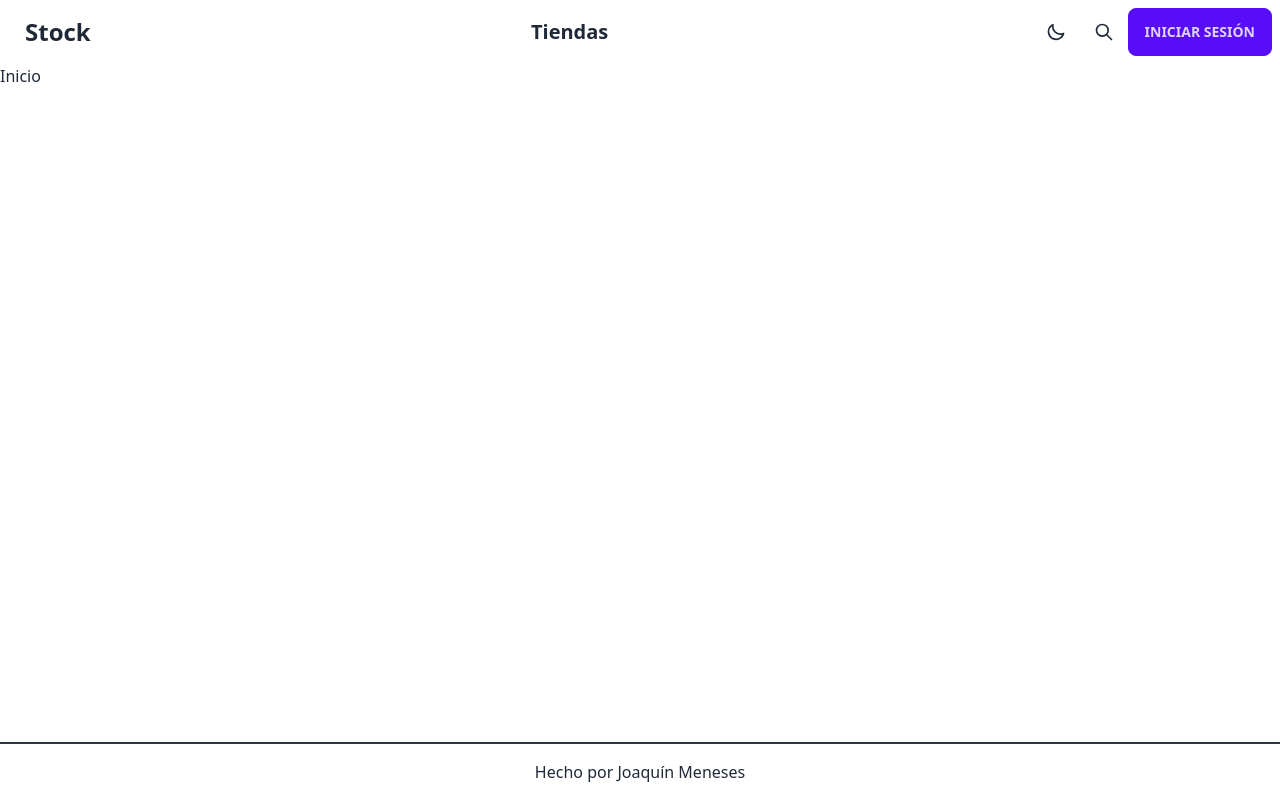
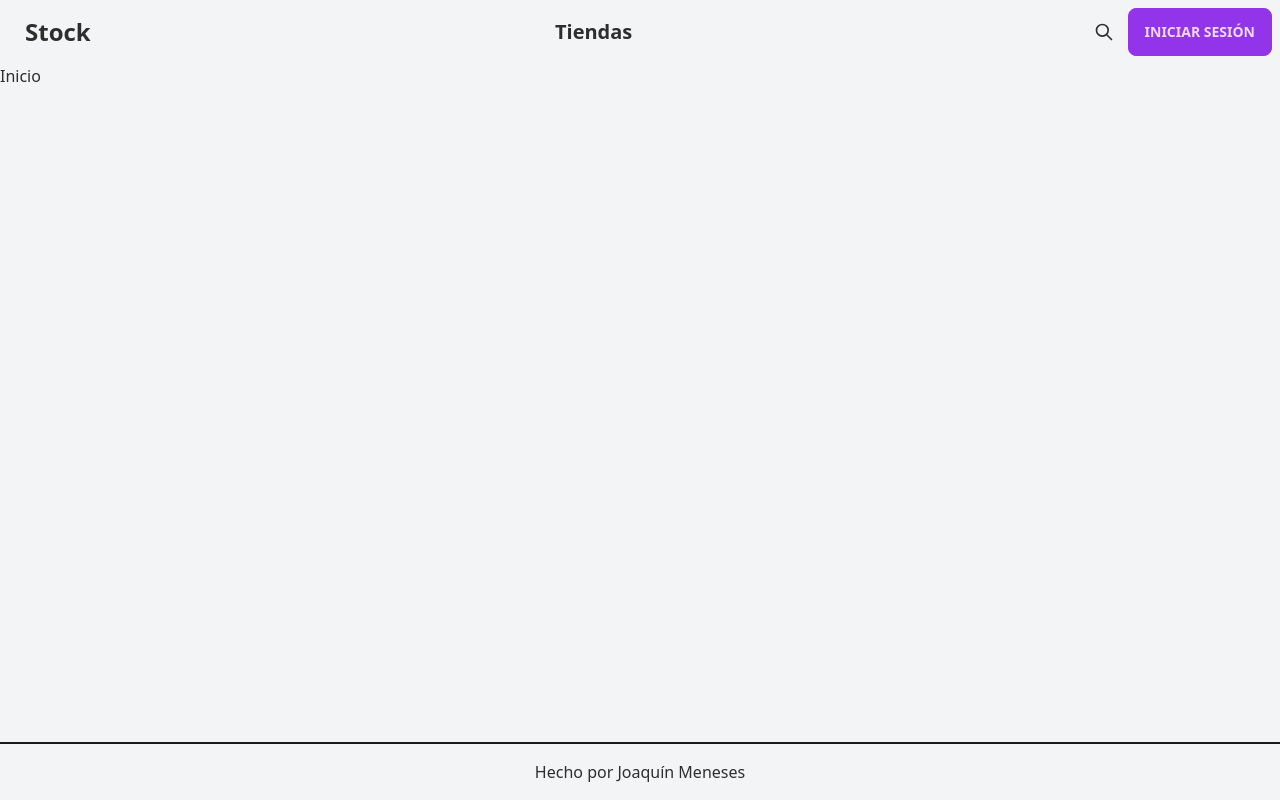
Before and after one commit to JoaquinMeneses/Stock-Front, a Next.js app: page / in a window 1280 px wide. Built offline with nearby package versions, Linux system fonts and the light colour scheme.

Commit message:
Delete toggle theme mode

```diff
--- a/app/layout.tsx
+++ b/app/layout.tsx
@@ -4,11 +4,7 @@
 import NavBar from "@/components/NavBar";
 import Footer from "@/components/Footer";
 
-import useStore from "@/store/store";
-
 import type { Metadata } from "next";
-import React, { ReactNode } from "react"; // Importamos ReactNode
-
 export const metadata: Metadata = {
   title: "Stock",
   description: "Gestion de stock",
@@ -16,16 +12,14 @@
 
 const inter = Inter({ subsets: ["latin"] });
 
-interface RootLayoutProps {
-  children: ReactNode;
-}
-
-export default function RootLayout({ children }: RootLayoutProps) {
-  const { theme } = useStore();
-
+export default function RootLayout({
+  children,
+}: {
+  children: React.ReactNode;
+}) {
   return (
     <>
-      <html lang="es" className="h-screen" data-theme={theme}>
+      <html lang="es" className="h-screen">
         <body className="flex flex-col h-full">
           <NavBar />
           <main className="flex-grow">{children}</main>
--- a/components/Menu.tsx
+++ b/components/Menu.tsx
@@ -1,13 +1,9 @@
 import Profile from "./Profile";
 import Auth from "./Auth";
-
-import useStore from "@/store/store";
 
 const user = true;
 
 const Menu = () => {
-  const { setTheme } = useStore();
-
   const Cart = () => {
     return (
       <div className="btn btn-ghost btn-circle">
@@ -31,26 +27,6 @@
 
   return (
     <div>
-      <div
-        className="swap swap-rotate btn btn-ghost btn-circle"
-        onClick={setTheme}
-      >
-        <input type="checkbox" />
-        <svg
-          className="swap-on fill-current h-5 w-5"
-          xmlns="http://www.w3.org/2000/svg"
-          viewBox="0 0 24 24"
-        >
-          <path d="M5.64,17l-.71.71a1,1,0,0,0,0,1.41,1,1,0,0,0,1.41,0l.71-.71A1,1,0,0,0,5.64,17ZM5,12a1,1,0,0,0-1-1H3a1,1,0,0,0,0,2H4A1,1,0,0,0,5,12Zm7-7a1,1,0,0,0,1-1V3a1,1,0,0,0-2,0V4A1,1,0,0,0,12,5ZM5.64,7.05a1,1,0,0,0,.7.29,1,1,0,0,0,.71-.29,1,1,0,0,0,0-1.41l-.71-.71A1,1,0,0,0,4.93,6.34Zm12,.29a1,1,0,0,0,.7-.29l.71-.71a1,1,0,1,0-1.41-1.41L17,5.64a1,1,0,0,0,0,1.41A1,1,0,0,0,17.66,7.34ZM21,11H20a1,1,0,0,0,0,2h1a1,1,0,0,0,0-2Zm-9,8a1,1,0,0,0-1,1v1a1,1,0,0,0,2,0V20A1,1,0,0,0,12,19ZM18.36,17A1,1,0,0,0,17,18.36l.71.71a1,1,0,0,0,1.41,0,1,1,0,0,0,0-1.41ZM12,6.5A5.5,5.5,0,1,0,17.5,12,5.51,5.51,0,0,0,12,6.5Zm0,9A3.5,3.5,0,1,1,15.5,12,3.5,3.5,0,0,1,12,15.5Z" />
-        </svg>
-        <svg
-          className="swap-off fill-current h-5 w-5"
-          xmlns="http://www.w3.org/2000/svg"
-          viewBox="0 0 24 24"
-        >
-          <path d="M21.64,13a1,1,0,0,0-1.05-.14,8.05,8.05,0,0,1-3.37.73A8.15,8.15,0,0,1,9.08,5.49a8.59,8.59,0,0,1,.25-2A1,1,0,0,0,8,2.36,10.14,10.14,0,1,0,22,14.05,1,1,0,0,0,21.64,13Zm-9.5,6.69A8.14,8.14,0,0,1,7.08,5.22v.27A10.15,10.15,0,0,0,17.22,15.63a9.79,9.79,0,0,0,2.1-.22A8.11,8.11,0,0,1,12.14,19.73Z" />
-        </svg>
-      </div>
       <div className="btn btn-ghost btn-circle">
         <svg
           xmlns="http://www.w3.org/2000/svg"
--- a/store/store.tsx
+++ /dev/null
@@ -1,14 +0,0 @@
-import { create } from "zustand";
-
-type Store = {
-  theme: string;
-  setTheme: () => void;
-};
-
-const useStore = create<Store>()((set) => ({
-  theme: "light",
-  setTheme: () =>
-    set((state) => ({ theme: state.theme === "light" ? "dark" : "light" })),
-}));
-
-export default useStore;
--- a/tailwind.config.js
+++ b/tailwind.config.js
@@ -21,8 +21,6 @@
           error: "#dc2626",
         },
       },
-      "light",
-      "dark",
     ],
   },
   plugins: [require("daisyui")],
```
